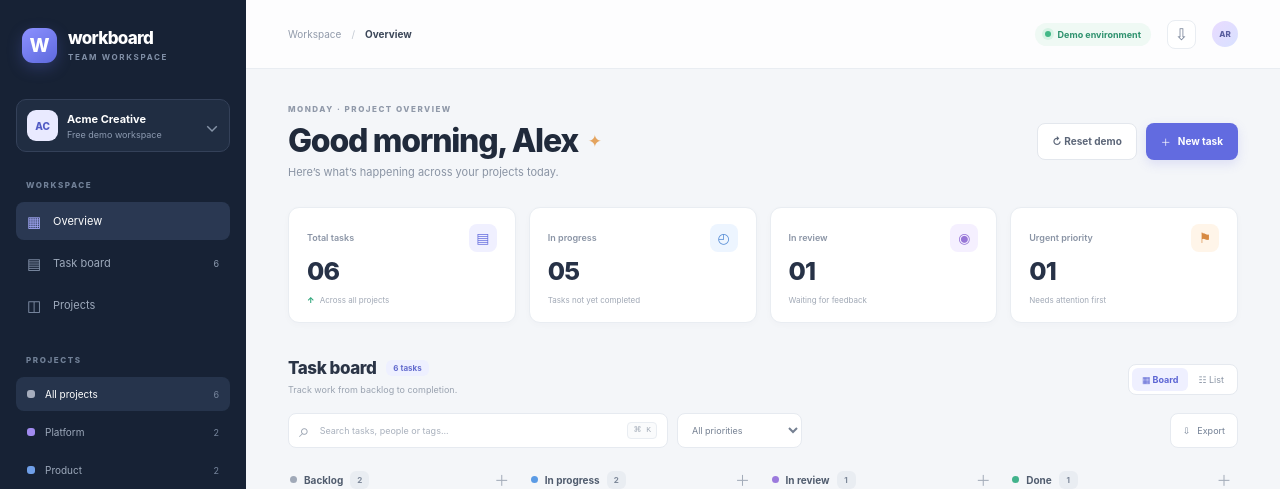
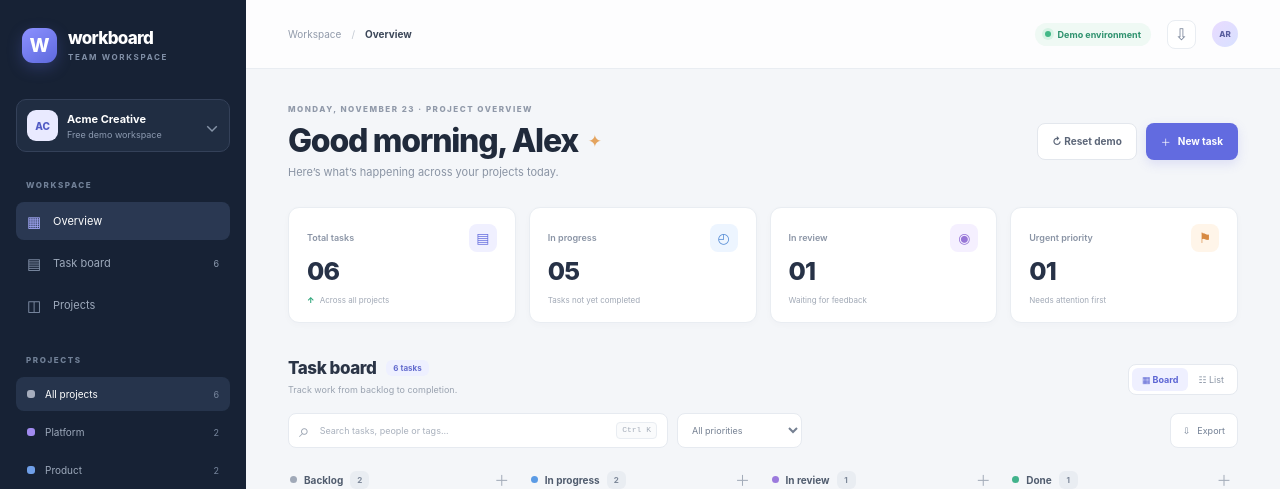
Before and after one commit to blvxx/portfolio, a React (Vite) app in the folder taskboard-spa-src/: page / in a window 1280 px wide. Shown: the top 489 px of the page. Built offline with nearby package versions, Linux system fonts and the light colour scheme.

Commit message:
polish(taskboard): make workspace date-aware and restore column action focus

```diff
--- a/taskboard-spa-src/src/App.tsx
+++ b/taskboard-spa-src/src/App.tsx
@@ -371,6 +371,18 @@ export default function App() {
     [tasks, query, projectFilter, priorityFilter],
   );
   const summary = useMemo(() => summarizeTasks(tasks), [tasks]);
+  const currentDate = new Date();
+  const greeting =
+    currentDate.getHours() < 12
+      ? "Good morning"
+      : currentDate.getHours() < 18
+        ? "Good afternoon"
+        : "Good evening";
+  const dateLabel = new Intl.DateTimeFormat("en", {
+    weekday: "long",
+    month: "long",
+    day: "numeric",
+  }).format(currentDate).toUpperCase();
 
   const rememberFocus = () => {
     previousFocusRef.current = document.activeElement instanceof HTMLElement ? document.activeElement : null;
@@ -515,8 +527,8 @@ export default function App() {
         <div className="content-wrap">
           <section className="page-heading">
             <div>
-              <div className="eyebrow">MONDAY · PROJECT OVERVIEW</div>
-              <h1>Good morning, Alex <span>✦</span></h1>
+              <div className="eyebrow">{dateLabel} · PROJECT OVERVIEW</div>
+              <h1>{greeting}, Alex <span>✦</span></h1>
               <p>Here’s what’s happening across your projects today.</p>
             </div>
             <div className="heading-actions">
@@ -564,7 +576,7 @@ export default function App() {
               <label className="search-box">
                 <span aria-hidden="true">⌕</span>
                 <input ref={searchInputRef} value={query} onChange={(event) => setQuery(event.target.value)} placeholder="Search tasks, people or tags..." aria-label="Search tasks, people or tags" />
-                <kbd>⌘ K</kbd>
+                <kbd>Ctrl K</kbd>
               </label>
               <label className="filter-select">
                 <span className="sr-only">Filter by priority</span>
@@ -585,6 +597,7 @@ export default function App() {
                       <div className="column-heading">
                         <div><span className={`column-indicator ${status.color}`} /><h3 id={`column-${status.id}`}>{status.label}</h3><span className="column-count">{columnTasks.length}</span></div>
                         <button className="column-menu" type="button" aria-label={`Create a task in ${status.label}`} onClick={() => {
+                          rememberFocus();
                           setEditingTask(null);
                           setDraft({ ...emptyDraft(), status: status.id, project: projectFilter === "all" ? "Product" : projectFilter });
                           setIsModalOpen(true);
```
